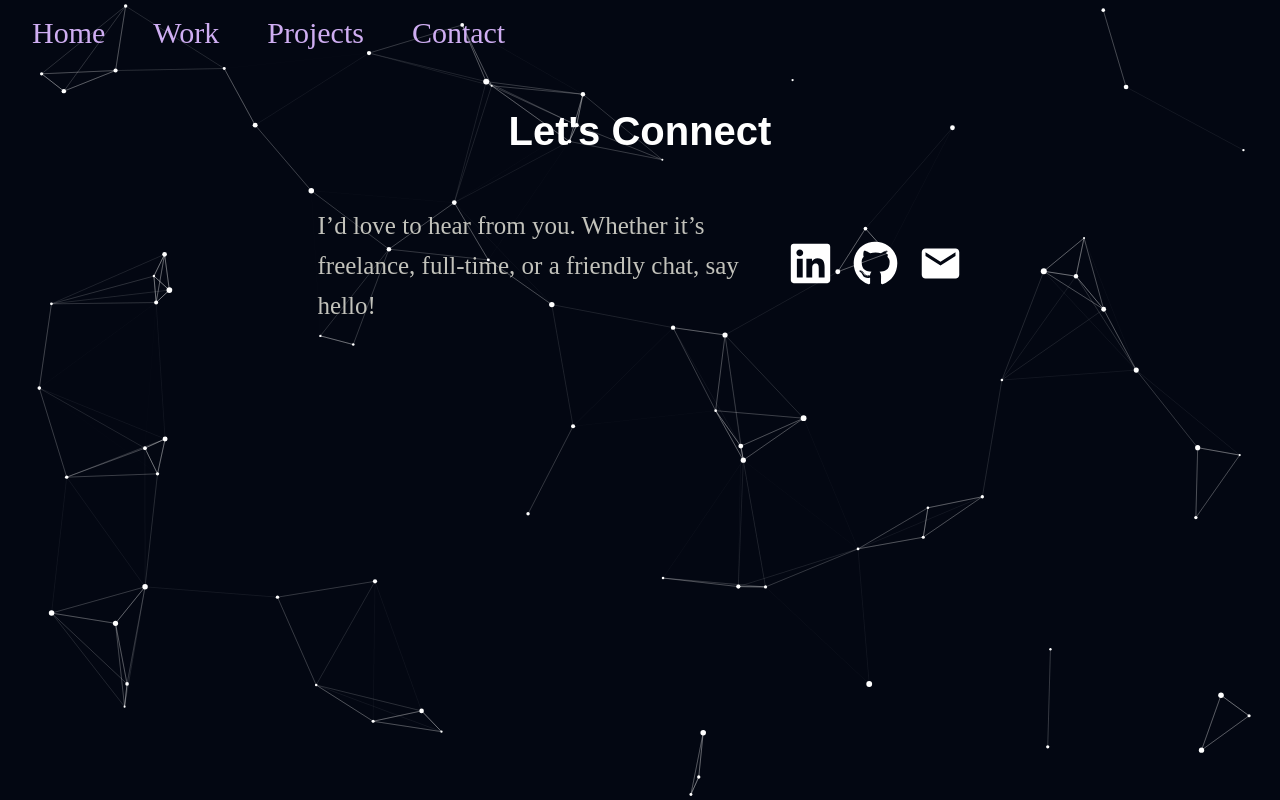
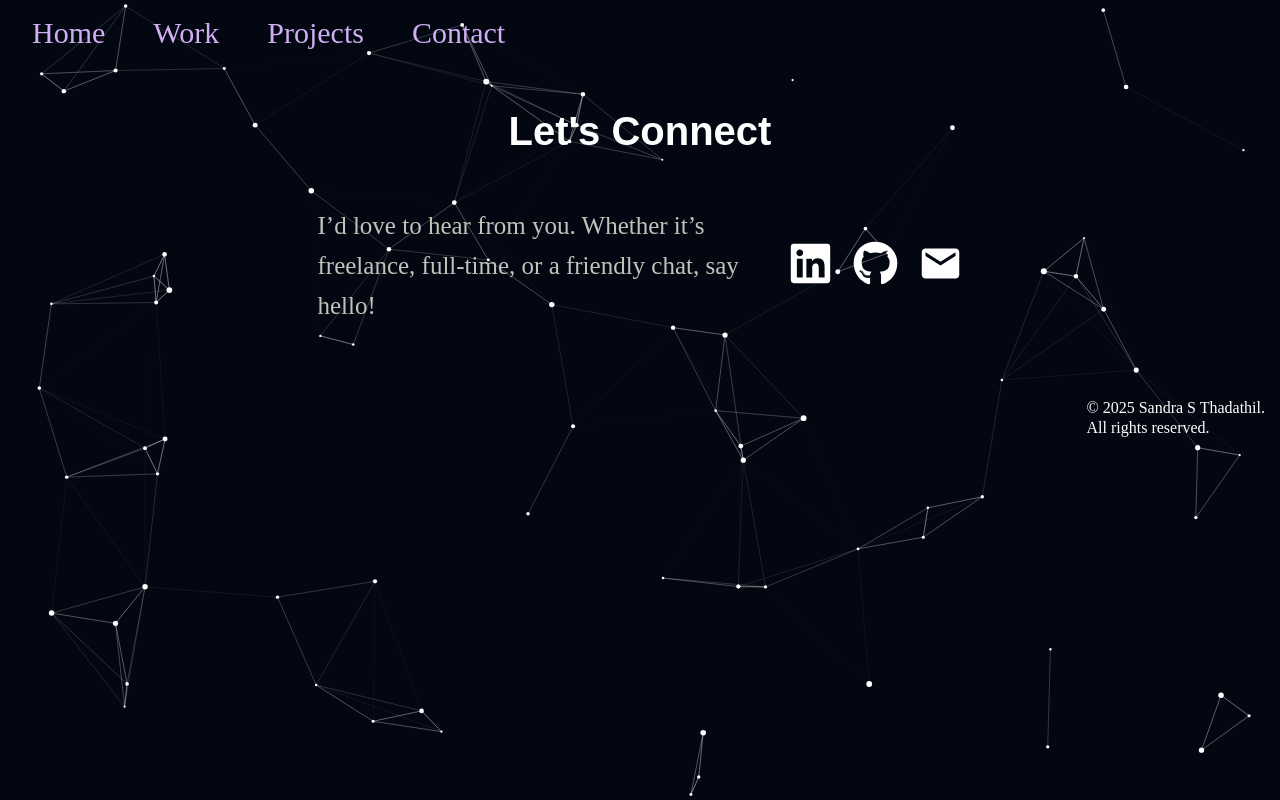
Before and after one commit to Sandra-Thadathil/portfolio, a React (Vite) app: page /contact in a window 1280 px wide. Built offline with nearby package versions, Linux system fonts and the light colour scheme.

Commit message:
Added Footer

```diff
--- a/src/App.jsx
+++ b/src/App.jsx
@@ -6,6 +6,7 @@ import Contact from './pages/Contact'
 import  ParticlesComponent from './components/particles'
 import './App.css'
 import NavBar from './components/NavBar';
+import Footer from './components/Footer';
 export default function App() {
   return (
     <div className='app-wrapper'>
@@ -38,6 +39,7 @@ export default function App() {
           <Route path="/contact" element={<Contact />} />
         </Routes>
       </main>
+      <Footer></Footer>
     </div>
   )
 }
--- /dev/null
+++ b/src/components/Footer.css
@@ -0,0 +1,11 @@
+.footer {
+    display: flex;
+    align-items: center;
+    justify-content: flex-end;
+    padding: 15px;
+    background-color: transparent;
+    color: white;
+    z-index: 10;
+    position: relative;
+    line-height: 20px;
+}
--- /dev/null
+++ b/src/components/Footer.jsx
@@ -0,0 +1,9 @@
+import './Footer.css';
+
+export default function Footer() {
+    return (
+        <div className="footer">
+            <p>&copy; 2025 Sandra S Thadathil.<br/>All rights reserved.</p>
+        </div>
+    );
+}
--- a/src/pages/Project.css
+++ b/src/pages/Project.css
@@ -19,7 +19,7 @@
     font-size: xx-large;
     color:white;
     line-height: 1.6;
-     text-align: center;
+    text-align: center;
 }
 .project-description{
     color: rgb(194, 194, 187);
```
